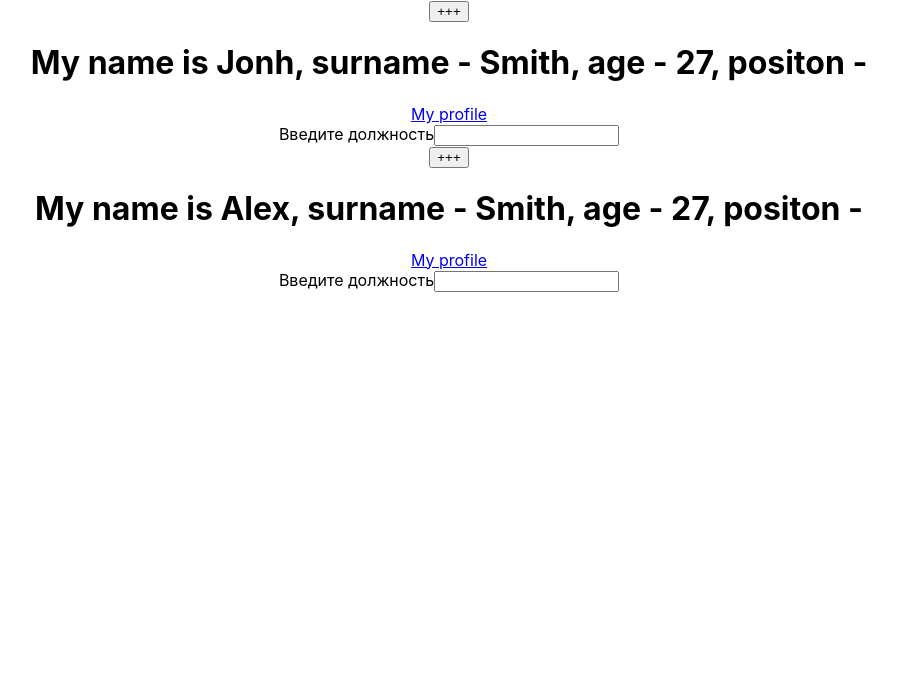
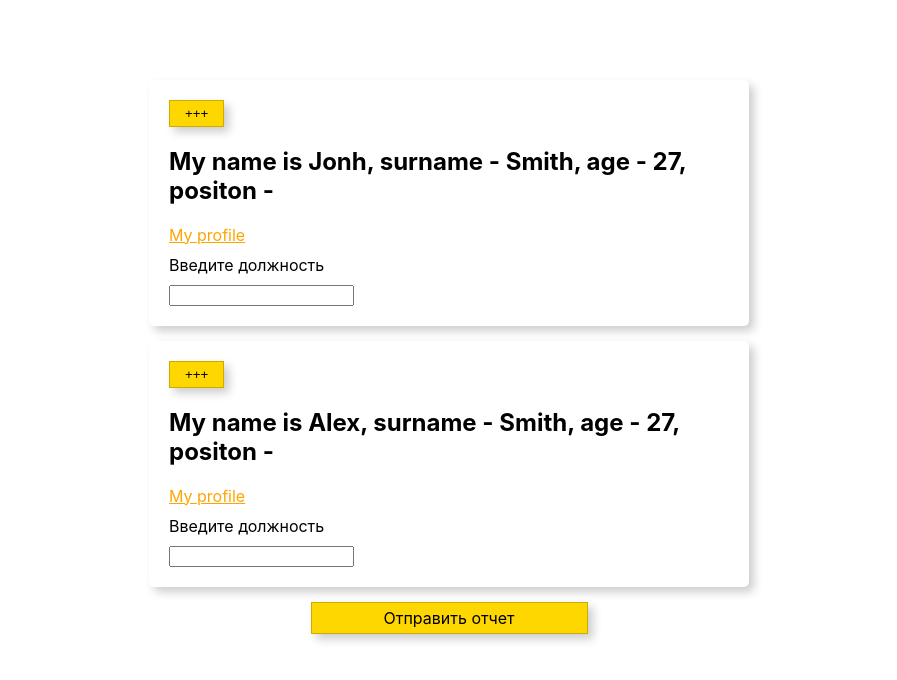
Before and after one commit to systemshock89/my-app, a React (Create React App) app: page / in a window 1280 px wide. Shown: the top 680 px of the page, without its empty margins (191-1088 px from the left). Built offline with nearby package versions, Linux system fonts and the light colour scheme.

Commit message:
add styled components

```diff
--- a/package.json
+++ b/package.json
@@ -9,6 +9,7 @@
     "react": "^18.2.0",
     "react-dom": "^18.2.0",
     "react-scripts": "5.0.1",
+    "styled-components": "^6.0.8",
     "web-vitals": "^2.1.4"
   },
   "scripts": {
--- a/src/App.js
+++ b/src/App.js
@@ -1,6 +1,36 @@
 // import logo from './logo.svg';
 import { Component } from 'react';
+import styled from 'styled-components';
+
 import './App.css';
+
+const EmpItem = styled.div`
+  padding: 20px;
+  margin-bottom: 15px;
+  border-radius: 5px;
+  box-shadow: 5px 5px 10px rgba(0,0,0, .2);
+  a {
+    display: block;
+    margin: 10px 0;
+    color: ${props => props.active ? 'orange' : 'black'};
+  }
+  input {
+    display: block;
+    margin-top: 10px;
+  }
+`;
+
+const Header = styled.h2`
+  fonst-size: 22px;
+`;
+
+export const Button = styled.button`
+  display: block;
+  padding: 5px 15px;
+  background-color: gold;
+  border: 1px solid rgba(0,0,0, .2);
+  box-shadow: 5px 5px 10px rgba(0,0,0, .2);
+`;
 
 // function WhoAmI (props) {
 
@@ -76,14 +106,14 @@
     const {position, years, text} = this.state;
 
     return (
-      <>
-        <button onClick={this.nextYear}>{text}</button>
+      <EmpItem active>
+        <Button onClick={this.nextYear}>{text}</Button>
         {/* <button onClick={() => {this.nextYear()}}>{text}</button> */}
-        <h1>
+        <Header>
           My name is {name}, surname - {surname},
           age - {years},
           positon - {position}
-        </h1>
+        </Header>
         <a href={link}>My profile</a>
 
         <form>
@@ -93,21 +123,27 @@
           {/* Чтобы передать аргумент в обработчик событий, нужно использовать стрелочную ф-ю:  */}
           <input type="text" onChange={(e) => this.commitInputChanges(e, 'some color')} />
         </form>
-      </>
+      </EmpItem>
     )
   }
 }
 
+// styled components
+const Wrapper = styled.div`
+  width: 600px;
+  margin: 80px auto 0 auto;
+`;
+
 function App() {
   return (
-    <div className="App">
+    <Wrapper>
       <WhoAmI name='Jonh' surname="Smith" link="facebook.com"/>
       <WhoAmI name='Alex' surname="Smith" link="vk.com"/>
 
       {/* <WhoAmI name={() => {return 'Jonh1'}} surname="Smith" link="facebook.com"/> */}
       {/* <WhoAmI name={{firstName: 'Jonh'}} surname="Smith" link="facebook.com"/> */}
       {/* <WhoAmI name="Jonh" surname="Smith" link="facebook.com"/> */}
-    </div>
+    </Wrapper>
   );
 }
 
--- a/src/index.js
+++ b/src/index.js
@@ -1,8 +1,22 @@
 import { createRoot } from "react-dom/client";
+import styled from 'styled-components';
 import App from './App';
 
 import "./index.css";
+import { Button } from "./App";
+import { StrictMode } from "react";
+
+const BigButton = styled(Button)`
+    margin: 0 auto;
+    width: 245px;
+    text-align: center;
+`;
 
 const container = document.getElementById("root");
 const root = createRoot(container);
-root.render(<App />);
+root.render(
+    <StrictMode>
+        <App />
+        <BigButton as="a">Отправить отчет</BigButton>
+    </StrictMode>
+);
```
Also changed, not shown: 1 other file (tests, documents, lock files or other folders).
